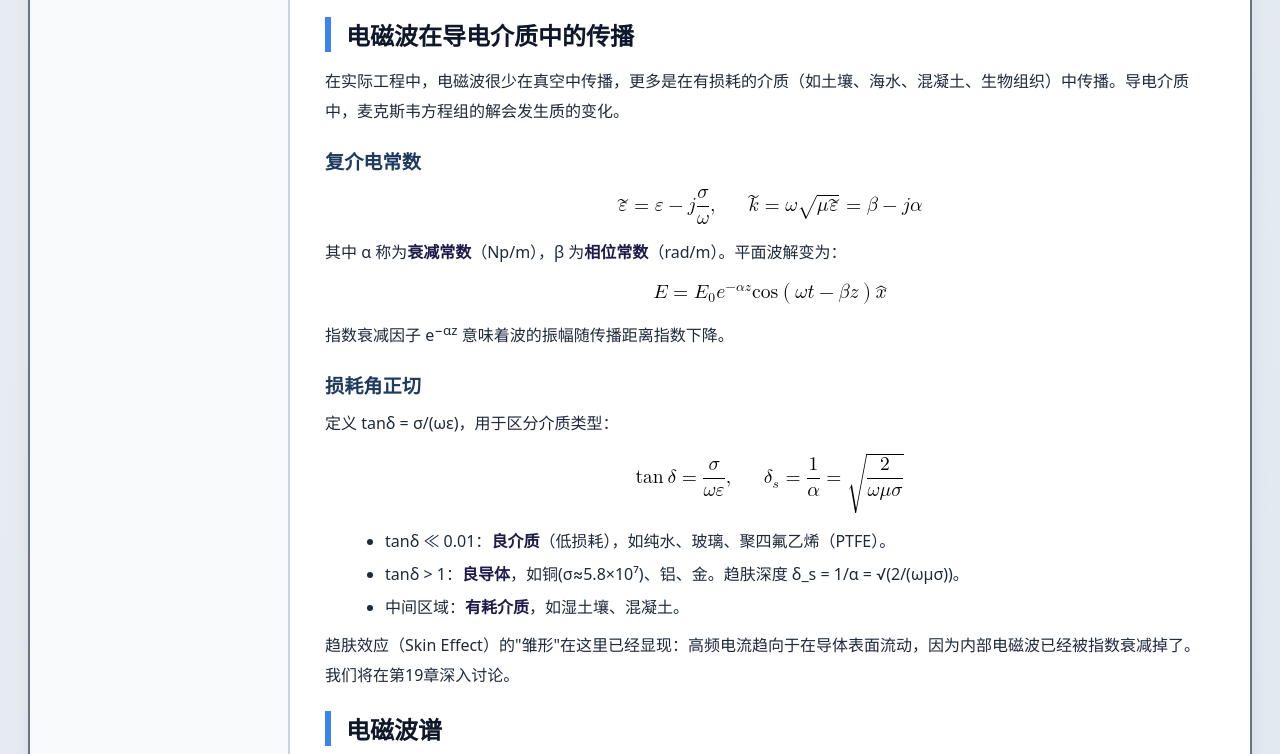
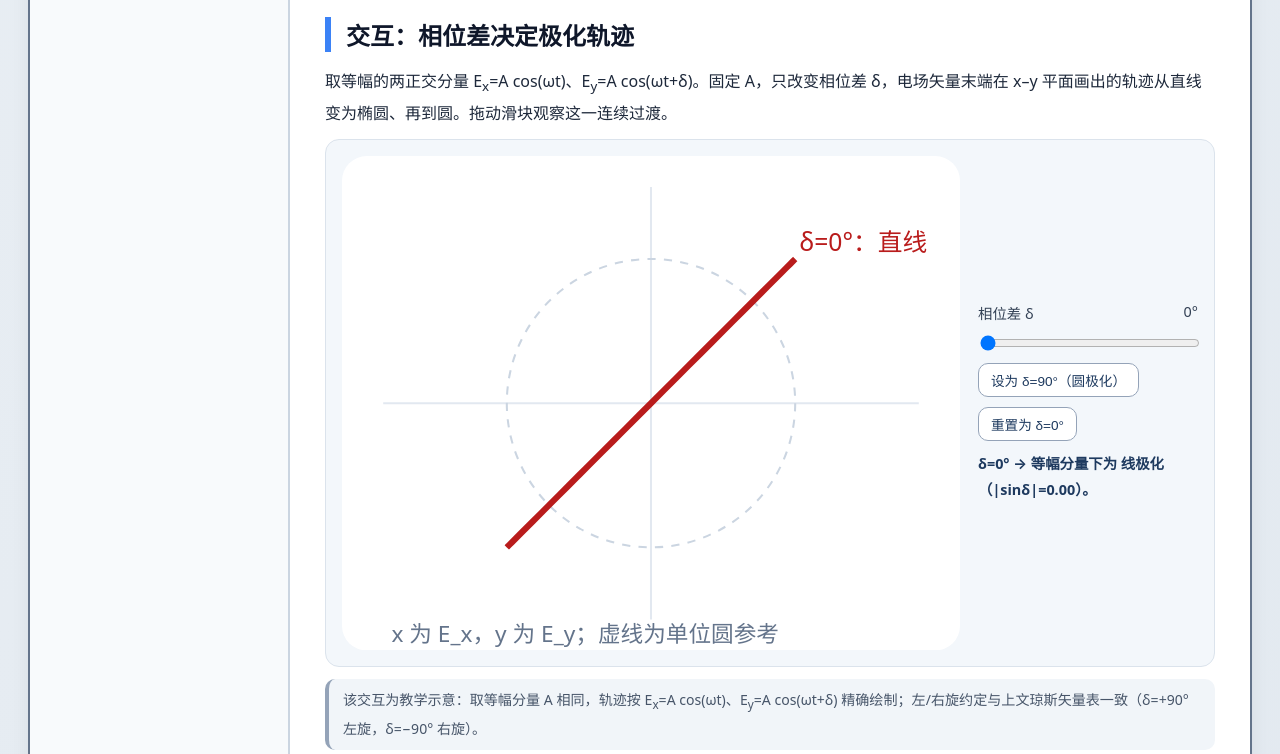
Before and after one commit to 1998x-stack/electromagnetism-tutorial, a plain HTML site: page 15.html in a window 1280 px wide. Shown: the part 4219-4973 px from the top of the page. Drawn offline with Linux system fonts and the light colour scheme.

Commit message:
feat(electromagnetism-tutorial): add interactive polarization-locus explorer to ch15

```diff
--- a/15.html
+++ b/15.html
@@ -10,6 +10,15 @@
         table { max-width: 100%; }
         math[display="block"] { max-width: 100%; overflow-x: auto; }
         figure svg { max-width: 100%; height: auto; }
+        .iw { display: grid; grid-template-columns: 1fr 220px; gap: 18px; align-items: center; background: #f3f7fb; border: 1px solid #dbe3ec; border-radius: 14px; padding: 16px; }
+        .iw svg { width: 100%; height: auto; }
+        .iw-controls { display: flex; flex-direction: column; gap: 10px; font-size: 0.9rem; color: #334155; }
+        .iw-controls label { display: flex; justify-content: space-between; gap: 8px; }
+        .iw-controls input[type="range"] { width: 100%; }
+        .iw-controls button { align-self: flex-start; cursor: pointer; border: 1px solid #94a3b8; background: #fff; color: #1e3a5f; padding: 6px 12px; border-radius: 10px; font-size: 0.85rem; }
+        .iw-controls button:focus-visible { outline: 2px solid #3b82f6; outline-offset: 1px; }
+        .iw-result { font-weight: 700; color: #1e3a5f; margin: 0; }
+        @media (max-width: 640px) { .iw { grid-template-columns: 1fr; } }
     </style>
 </head>
 <body>
@@ -218,6 +227,31 @@
             发射天线和接收天线的极化必须匹配，否则会产生严重的极化失配损耗。垂直极化天线接收水平极化信号时，理论上接收功率为零（正交极化隔离）。这也是为什么卫星通信常使用圆极化——卫星姿态变化不影响信号接收，因为圆极化波对接收天线的朝向不敏感。而GPS卫星使用右旋圆极化（RHCP），所以GPS接收天线也是RHCP的。如果你用线极化天线去接收GPS信号，会有约3dB的极化损耗。
         </div>
 
+        <section class="interactive" aria-labelledby="pol15-title">
+            <h2 id="pol15-title">交互：相位差决定极化轨迹</h2>
+            <p>取等幅的两正交分量 E<sub>x</sub>=A cos(ωt)、E<sub>y</sub>=A cos(ωt+δ)。固定 A，只改变相位差 δ，电场矢量末端在 x–y 平面画出的轨迹从直线变为椭圆、再到圆。拖动滑块观察这一连续过渡。</p>
+            <div class="iw">
+                <svg viewBox="0 0 300 240" role="img" aria-label="极化轨迹探索器：电场矢量末端随相位差变化的轨迹">
+                    <title>极化轨迹探索器</title>
+                    <rect width="300" height="240" rx="12" fill="#ffffff"/>
+                    <line x1="20" y1="120" x2="280" y2="120" stroke="#e2e8f0"/>
+                    <line x1="150" y1="15" x2="150" y2="225" stroke="#e2e8f0"/>
+                    <circle cx="150" cy="120" r="70" fill="none" stroke="#cbd5e1" stroke-dasharray="4 4"/>
+                    <path id="pol15-locus" d="M80 190 L220 50" fill="none" stroke="#b91c1c" stroke-width="3"/>
+                    <text x="222" y="46" font-size="12" fill="#b91c1c">δ=0°：直线</text>
+                    <text x="24" y="236" font-size="11" fill="#64748b">x 为 E_x，y 为 E_y；虚线为单位圆参考</text>
+                </svg>
+                <div class="iw-controls">
+                    <label for="pol15-d">相位差 δ <output id="pol15-d-out" for="pol15-d">0°</output></label>
+                    <input id="pol15-d" type="range" min="0" max="360" value="0" step="5">
+                    <button type="button" id="pol15-circ">设为 δ=90°（圆极化）</button>
+                    <button type="button" id="pol15-reset">重置为 δ=0°</button>
+                    <p class="iw-result" id="pol15-result" aria-live="polite"></p>
+                </div>
+            </div>
+            <p class="depth-note">该交互为教学示意：取等幅分量 A 相同，轨迹按 E<sub>x</sub>=A cos(ωt)、E<sub>y</sub>=A cos(ωt+δ) 精确绘制；左/右旋约定与上文琼斯矢量表一致（δ=+90° 左旋，δ=−90° 右旋）。</p>
+        </section>
+
         <h2>电磁波在导电介质中的传播</h2>
         <p>在实际工程中，电磁波很少在真空中传播，更多是在有损耗的介质（如土壤、海水、混凝土、生物组织）中传播。导电介质中，麦克斯韦方程组的解会发生质的变化。</p>
         <h3>复介电常数</h3>
@@ -394,5 +428,37 @@
     </main>
 </div>
 </div>
+    <script>
+        (function () {
+            var slider = document.getElementById('pol15-d');
+            var out = document.getElementById('pol15-d-out');
+            var result = document.getElementById('pol15-result');
+            var locus = document.getElementById('pol15-locus');
+            if (!slider || !locus || !result) { return; }
+            function update() {
+                var d = Number(slider.value) || 0;
+                var de = (((d + 180) % 360) + 360) % 360 - 180;
+                var dr = de * Math.PI / 180, pts = [];
+                for (var i = 0; i <= 72; i++) {
+                    var t = i * Math.PI / 36;
+                    var ex = Math.cos(t), ey = Math.cos(t + dr);
+                    pts.push((150 + 70 * ex).toFixed(1) + ' ' + (120 - 70 * ey).toFixed(1));
+                }
+                locus.setAttribute('d', 'M ' + pts.join(' L'));
+                var s = Math.sin(dr), type;
+                if (Math.abs(s) < 0.05) { type = '线极化'; }
+                else if (Math.abs(s) > 0.98) { type = (de > 0 ? '左旋圆极化' : '右旋圆极化'); }
+                else { type = '椭圆极化'; }
+                out.textContent = d + '\u00b0';
+                result.textContent = 'δ=' + d + '° → 等幅分量下为 ' + type + '（|sinδ|=' + Math.abs(s).toFixed(2) + '）。';
+            }
+            slider.addEventListener('input', update);
+            var circ = document.getElementById('pol15-circ');
+            if (circ) { circ.addEventListener('click', function () { slider.value = 90; update(); }); }
+            var reset = document.getElementById('pol15-reset');
+            if (reset) { reset.addEventListener('click', function () { slider.value = 0; update(); }); }
+            update();
+        })();
+    </script>
 </body>
 </html>
```
